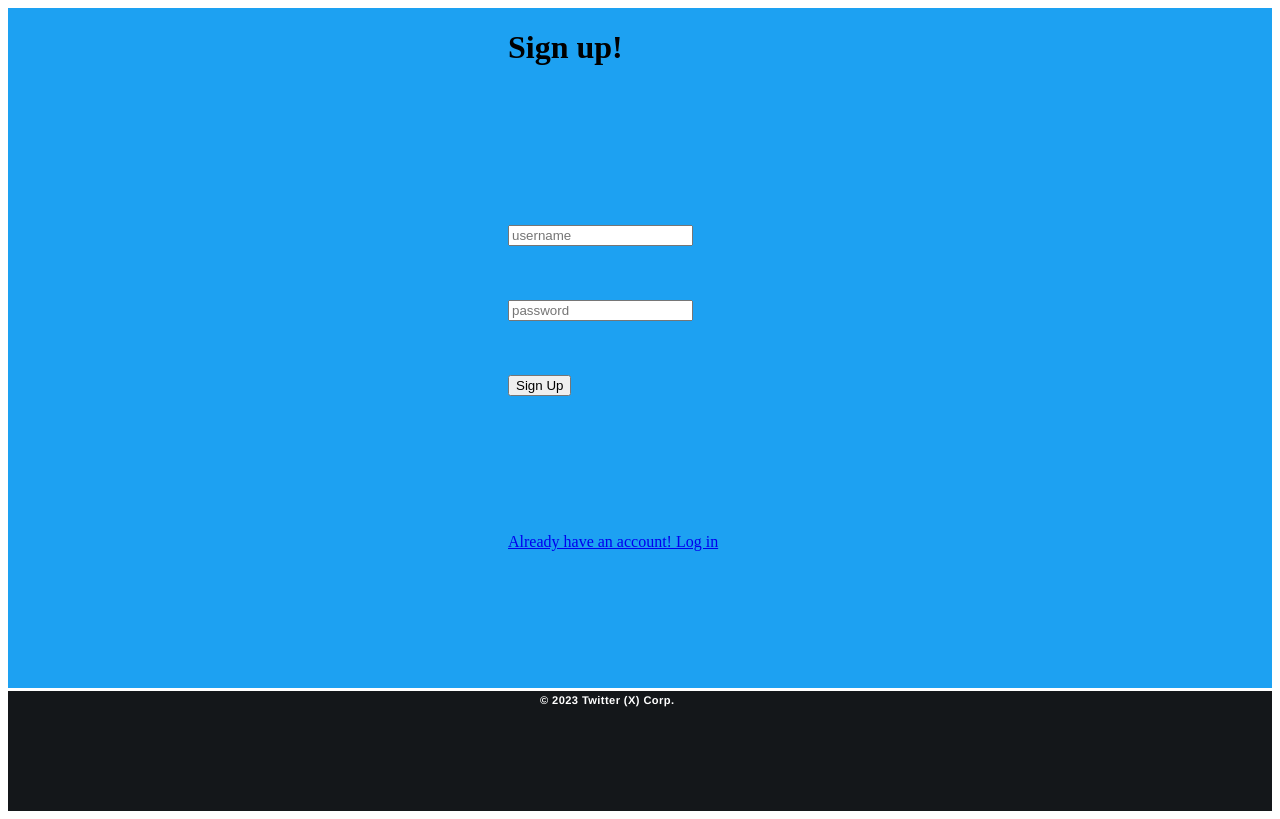
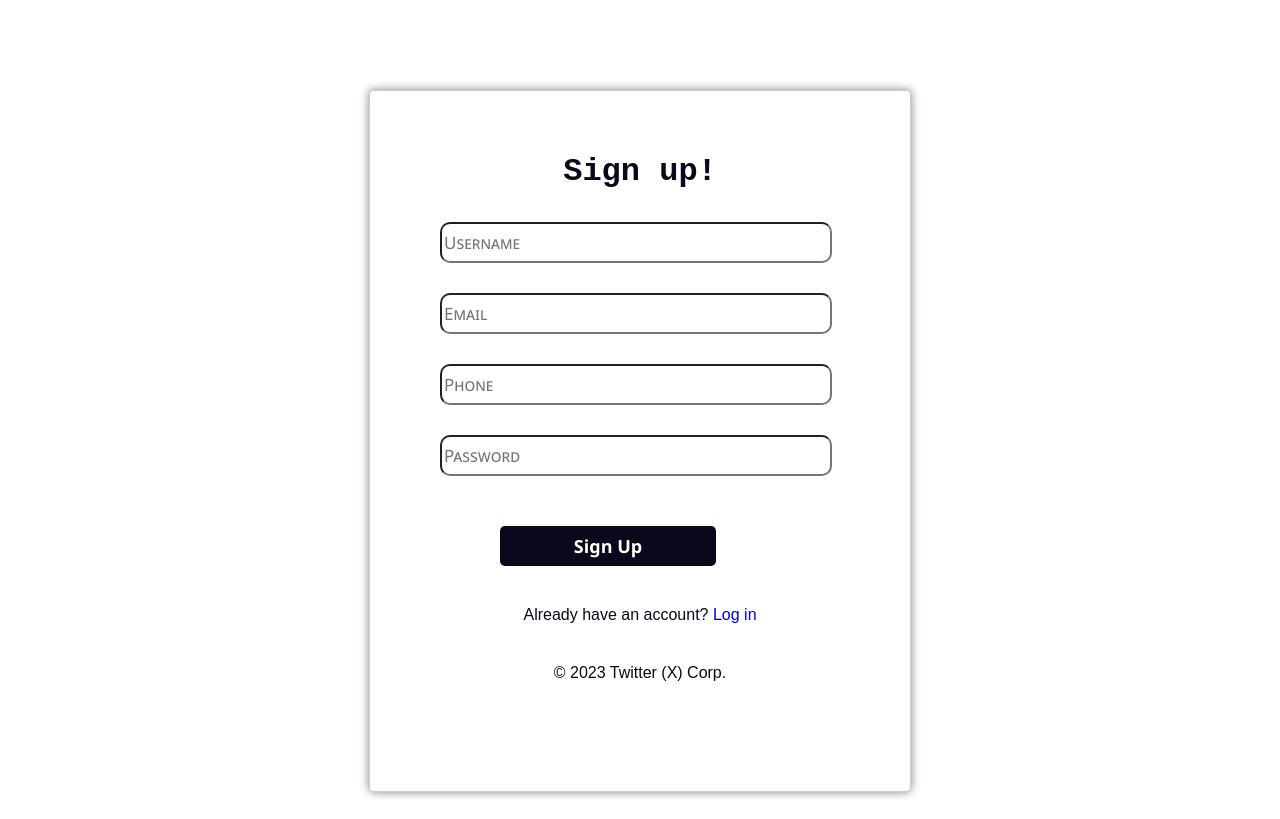
Before and after one commit to Obony/X-clone, a Flask app: page /signup in a window 1280 px wide. After the commit the page ends 798 px from the top, so only its background shows below. Run offline with Flask 2, Linux system fonts and the light colour scheme.

Commit message:
More updates

```diff
--- a/app.py
+++ b/app.py
@@ -1,8 +1,7 @@
 #!/usr/bin/python3
 import os
 from datetime import datetime
-from flask import send_from_directory
-from flask import Flask, render_template, url_for, redirect, request, flash, jsonify
+from flask import Flask, render_template, url_for, redirect, send_from_directory, request, flash, jsonify
 from flask_sqlalchemy import SQLAlchemy
 from flask_login import UserMixin, login_user
 from flask_login import LoginManager, login_required, current_user, logout_user
@@ -32,9 +31,13 @@ def load_user(user_id):
 """ Form/validations section """
 class SignupForm(FlaskForm):
     username = StringField(validators=[InputRequired(), Length(
-        min=4, max=20)], render_kw={"placeholder": "username"})
+        min=4, max=20)], render_kw={"placeholder": "Username"})
+    email = StringField(validators=[InputRequired(), Length(
+        min=4, max=200)], render_kw={"placeholder": "Email"})
+    phone = StringField(validators=[InputRequired(), Length(
+        min=4, max=20)], render_kw={"placeholder": "Phone"})
     password = PasswordField(validators=[InputRequired(), Length(
-        min=4, max=20)], render_kw={"placeholder": "password"})
+        min=4, max=20)], render_kw={"placeholder": "Password"})
     submit = SubmitField("Sign Up")
 
     """ Function that checks if username entered already exists """
@@ -49,7 +52,7 @@ class LoginForm(FlaskForm):
     username = StringField(validators=[InputRequired(), Length(
         min=4, max=20)], render_kw={"placeholder": "username"})
     password = PasswordField(validators=[InputRequired(), Length(
-        min=4, max=20)], render_kw={"placeholder": "password"})
+        min=4, max=20)], render_kw={"placeholder": "Password"})
     submit = SubmitField("Log in")
 
 class PostForm(FlaskForm):
@@ -90,10 +93,6 @@ class Like(db.Model):
 
 """ Routes Section """
 @app.route("/")
-def go_home():
-    return render_template("index.html")
-
-
 @app.route("/login", methods=['GET', 'POST'])
 def login():
     form = LoginForm()
--- a/templates/signup.html
+++ b/templates/signup.html
@@ -2,23 +2,136 @@
 <html lang="en">
 	<head>
 		<title> Sign up </title>
+		<style>
+			body {
+		     font-family: Arial, sans-serif;
+		     margin-top: 90px;
+		     padding: 0;
+		  }
+		  .container {
+			background-color: #fff;
+		    margin: 0 auto;
+		    padding: 30px;
+		    box-shadow: 0px 0px 10px rgba(0, 0, 0, 0.5);
+			border: 1px solid #ccc;
+		    border-radius: 5px;
+		    width: 60vh;
+		    height: 80vh;
+		    justify-content: center;
+		    align-items: center;
+		  }
+		  .container h3 {
+			font-size: xx-large;
+			font-weight: bolder;
+			text-align: center;
+			color: rgb(9, 9, 27);
+			font-family: 'Courier New', Courier, monospace;
+		  }
+		  .container p {
+			color: rgb(9, 9, 27);
+			font-size: 16px;
+			text-align: center;
+			margin-top: 40px;
+		  }
+		  .container a {
+			text-decoration: none;
+		  }
+		  .username {
+		     width: 80%;
+		     height: 35px;
+			 margin-left: 40px;
+			 border-radius: 10px;
+			 font-size: 17px;
+			 font-family: 'Segoe UI', Tahoma, Geneva, Verdana, sans-serif;
+			 font-variant: small-caps;
+			 transition: transform 0.3s;
+			 margin-bottom: 30px;
+		  }
+		  .username:hover {
+			transform: scale(1.1);
+			cursor: pointer;
+		  }
+		  .email {
+		     width: 80%;
+		     height: 35px;
+			 margin-left: 40px;
+			 border-radius: 10px;
+			 font-size: 17px;
+			 font-family: 'Segoe UI', Tahoma, Geneva, Verdana, sans-serif;
+			 font-variant: small-caps;
+			 transition: transform 0.3s;
+			 margin-bottom: 30px;
+		  }
+		  .email:hover {
+			transform: scale(1.1);
+			cursor: pointer;
+		  }
+		  .phone {
+		     width: 80%;
+		     height: 35px;
+			 margin-left: 40px;
+			 border-radius: 10px;
+			 font-size: 17px;
+			 font-family: 'Segoe UI', Tahoma, Geneva, Verdana, sans-serif;
+			 font-variant: small-caps;
+			 transition: transform 0.3s;
+			 margin-bottom: 30px;
+		  }
+		  .phone:hover {
+			transform: scale(1.1);
+			cursor: pointer;
+		  }
+		  .pass {
+		     width: 80%;
+		     height: 35px;
+			 margin-left: 40px;
+			 border-radius: 10px;
+			 font-size: 17px;
+			 font-family: 'Segoe UI', Tahoma, Geneva, Verdana, sans-serif;
+			 font-variant: small-caps;
+			 transition: transform 0.3s;
+			 margin-bottom: 30px;
+		  }
+		  .pass:hover {
+			transform: scale(1.1);
+			cursor: pointer;
+		  }
+		  .btn-submit {
+			align-items: center;
+			font-size: 18px;
+			font-weight: bold;
+			font-family: 'Segoe UI', Tahoma, Geneva, Verdana, sans-serif;
+			width: 45%;
+			height: 40px;
+			border-radius: 5px;
+			border: 0;
+			color: #fff;
+			cursor: pointer;
+			background-color: rgb(9, 9, 27);
+			margin-left: 100px;
+			margin-top: 20px;
+			transition: background-color 0.3s, color 0.3s;
+		  }
+		  .btn-submit:hover {
+			background-color: aliceblue;
+			color: rgb(9, 9, 27);
+			border: 1px solid rgb(9, 9, 27);
+		  }
+		</style>
 	</head>
 	<body>
-		<div style="background-color: #1DA1F2; height: 85vh; display: grid">
-			<h1 style="margin-left: 500px;"> Sign up! </h1>
-			<form style="margin-left: 500px;" method="POST", action="">
+		<div class="container">
+			<h3> Sign up! </h3>
+			<form method="POST", action="">
 				{{ form.hidden_tag() }}
-				{{ form.username }}<br/> <br/> <br/> <br/>
-				{{ form.email }}
-				{{ form.password }}<br/> <br/> <br/> <br/>
-				{{ form.submit }}
+				{{ form.username(class="username") }}
+				{{ form.email(class="email") }}
+				{{ form.phone(class="phone") }}
+				{{ form.password(class="pass") }}
+				{{ form.submit(class="btn-submit") }}
 			</form>
-			<a style="margin-left: 500px; margin-top: .01rem;" href="{{ url_for('login') }}"> Already have an account! Log in </a>
-		</div>
-		<div style="height: 15vh; width: 100%; background-color: #14171A; font-weight: 1rem; font-size: .696rem; font-weight: 400; letter-spacing: .025rem; line-height: 1.2rem; font-family: Helvetica Neue LT,Helvetica Neue,-apple-system,BlinkMacSystemFont,Segoe UI,Helvetica,Arial,sans-serif;">
-			<div style="margin-left: 500px; margin-top: 0.2rem; color: #fff;">
-				<p style="padding: .000055rem 2rem 2rem; margin-top: 0; margin-bottom: 3rem; font-weight: bolder;"> © 2023 Twitter (X) Corp. </p>
-			</div>
+			<p> Already have an account? <a href="{{ url_for('login') }}">Log in </a></p>
+			<p> © 2023 Twitter (X) Corp. </p>
 		</div>
 	</body>
 </html>
```
Also changed, not shown: static/script.js (+0 -12 lines), templates/login.html (+80 -28 lines), database.db (deleted).
